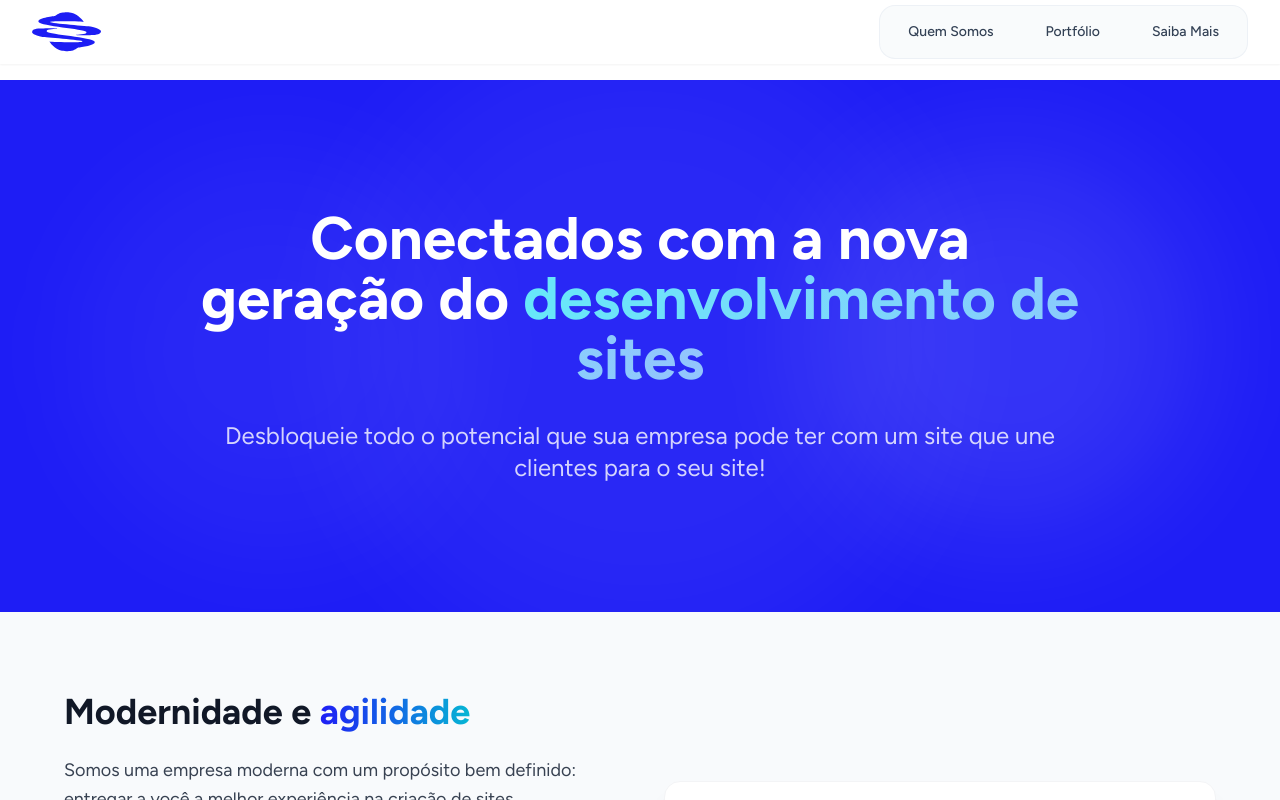
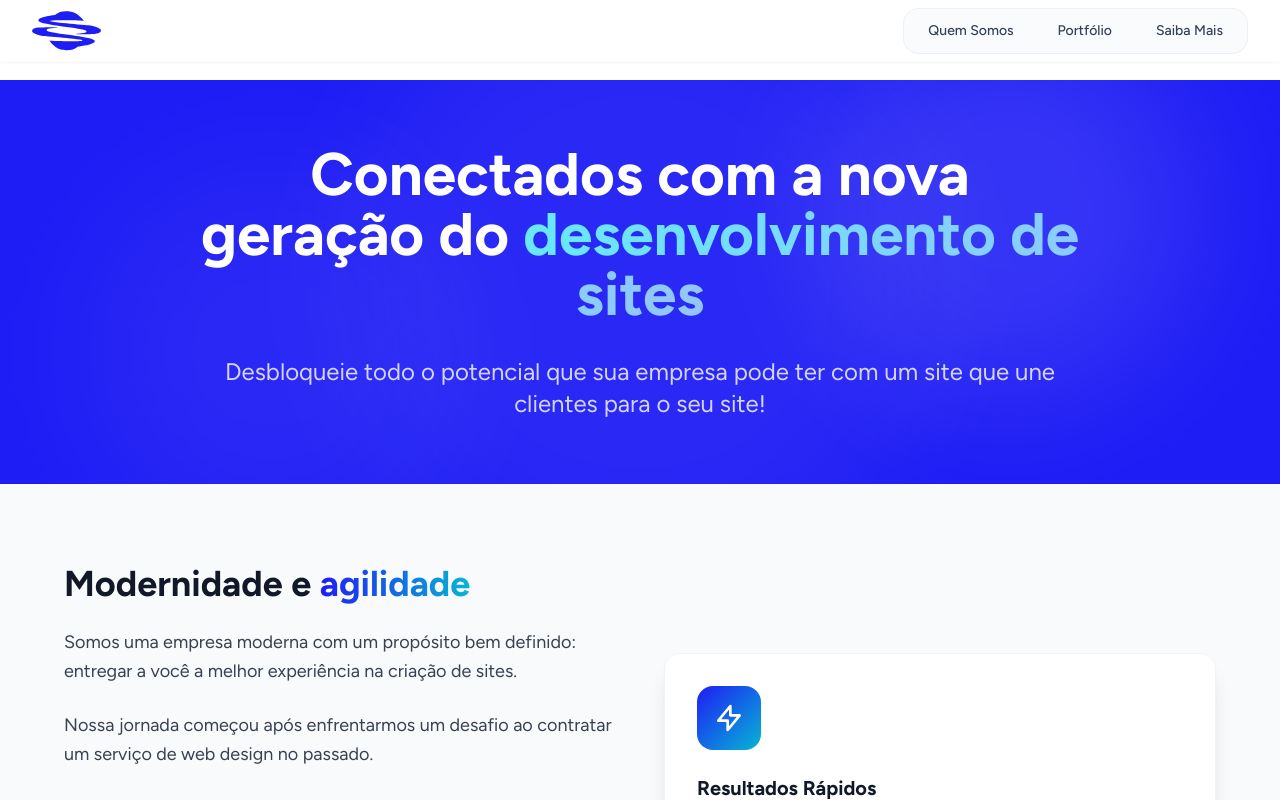
Before and after one commit to netunonetworking/netuno, a React (Vite) app: page /quem-somos in a window 1280 px wide. Shown: the top 800 px of the page. Built offline with nearby package versions, Linux system fonts and the light colour scheme.

Commit message:
refactor: base

```diff
--- a/client/components/Header.tsx
+++ b/client/components/Header.tsx
@@ -71,7 +71,7 @@ export default function ModernHeader() {
       }`}
     >
       <div className="container mx-auto px-4 sm:px-6 lg:px-8">
-        <div className="flex items-center justify-between h-14 sm:h-16 lg:h-18">
+        <div className="flex items-center justify-between py-2">
           {/* Logo */}
           <Link
             to="/"
@@ -95,11 +95,11 @@ export default function ModernHeader() {
                       key={index}
                       to={item.href}
                       onClick={item.onClick}
-                      className="relative px-4 lg:px-6 py-2 lg:py-3 text-slate-700 font-medium text-sm rounded-xl transition-all duration-300 hover:text-blue-600 hover:bg-white hover:shadow-sm group"
+                      className="relative px-4 lg:px-5 py-2 text-slate-700 font-medium text-sm rounded-xl transition-all duration-300 hover:text-blue-600 hover:bg-white hover:shadow-sm group"
                     >
                       {item.label}
                       {/* Underline animation */}
-                      <div className="absolute bottom-1 left-1/2 -translate-x-1/2 w-0 h-0.5 bg-gradient-to-r from-blue-500 to-indigo-500 rounded-full transition-all duration-300 group-hover:w-6 lg:group-hover:w-8"></div>
+                      <div className="absolute bottom-1 left-1/2 -translate-x-1/2 w-0 h-0.5 bg-gradient-to-r from-blue-500 to-indigo-500 rounded-full transition-all duration-300 group-hover:w-6"></div>
                     </Link>
                   );
                 }
@@ -110,11 +110,11 @@ export default function ModernHeader() {
                     key={index}
                     href={item.href}
                     onClick={item.onClick}
-                    className="relative px-4 lg:px-6 py-2 lg:py-3 text-slate-700 font-medium text-sm rounded-xl transition-all duration-300 hover:text-blue-600 hover:bg-white hover:shadow-sm group"
+                    className="relative px-4 lg:px-5 py-2 text-slate-700 font-medium text-sm rounded-xl transition-all duration-300 hover:text-blue-600 hover:bg-white hover:shadow-sm group"
                   >
                     {item.label}
                     {/* Underline animation */}
-                    <div className="absolute bottom-1 left-1/2 -translate-x-1/2 w-0 h-0.5 bg-gradient-to-r from-blue-500 to-indigo-500 rounded-full transition-all duration-300 group-hover:w-6 lg:group-hover:w-8"></div>
+                    <div className="absolute bottom-1 left-1/2 -translate-x-1/2 w-0 h-0.5 bg-gradient-to-r from-blue-500 to-indigo-500 rounded-full transition-all duration-300 group-hover:w-6"></div>
                   </a>
                 );
               })}
--- a/client/pages/quem-somos.tsx
+++ b/client/pages/quem-somos.tsx
@@ -4,11 +4,11 @@ import Footer from "../components/Footer";
 
 const QuemSomos: React.FC = () => {
   return (
-    <>
+    <div className="bg-[#1E1DF5]">
       <Header />
 
-      {/* Hero Section */}
-      <section className="relative bg-[#1E1DF5] py-32 px-4 sm:px-6 lg:px-8 text-center overflow-hidden">
+      {/* Hero Section - REMOVIDO todo o padding e margin superior */}
+      <section className="relative bg-[#1E1DF5] pb-16 px-4 sm:px-6 lg:px-8 text-center overflow-hidden">
         {/* Background Effects */}
         <div className="absolute inset-0">
           <div className="absolute top-20 left-20 w-96 h-96 bg-white/5 rounded-full blur-3xl"></div>
@@ -16,7 +16,9 @@ const QuemSomos: React.FC = () => {
           <div className="absolute top-1/2 left-1/2 -translate-x-1/2 -translate-y-1/2 w-[600px] h-[600px] bg-white/5 rounded-full blur-3xl"></div>
         </div>
 
-        <div className="max-w-4xl mx-auto relative z-10">
+        <div className="max-w-4xl mx-auto relative z-10 pt-16">
+          {" "}
+          {/* Adicionado pt-16 aqui */}
           <h1 className="text-4xl md:text-6xl font-bold text-white mb-8 leading-tight">
             Conectados com a nova geração do{" "}
             <span className="bg-gradient-to-r from-cyan-300 to-blue-300 bg-clip-text text-transparent">
@@ -307,7 +309,7 @@ const QuemSomos: React.FC = () => {
       </section>
 
       <Footer />
-    </>
+    </div>
   );
 };
 
```
